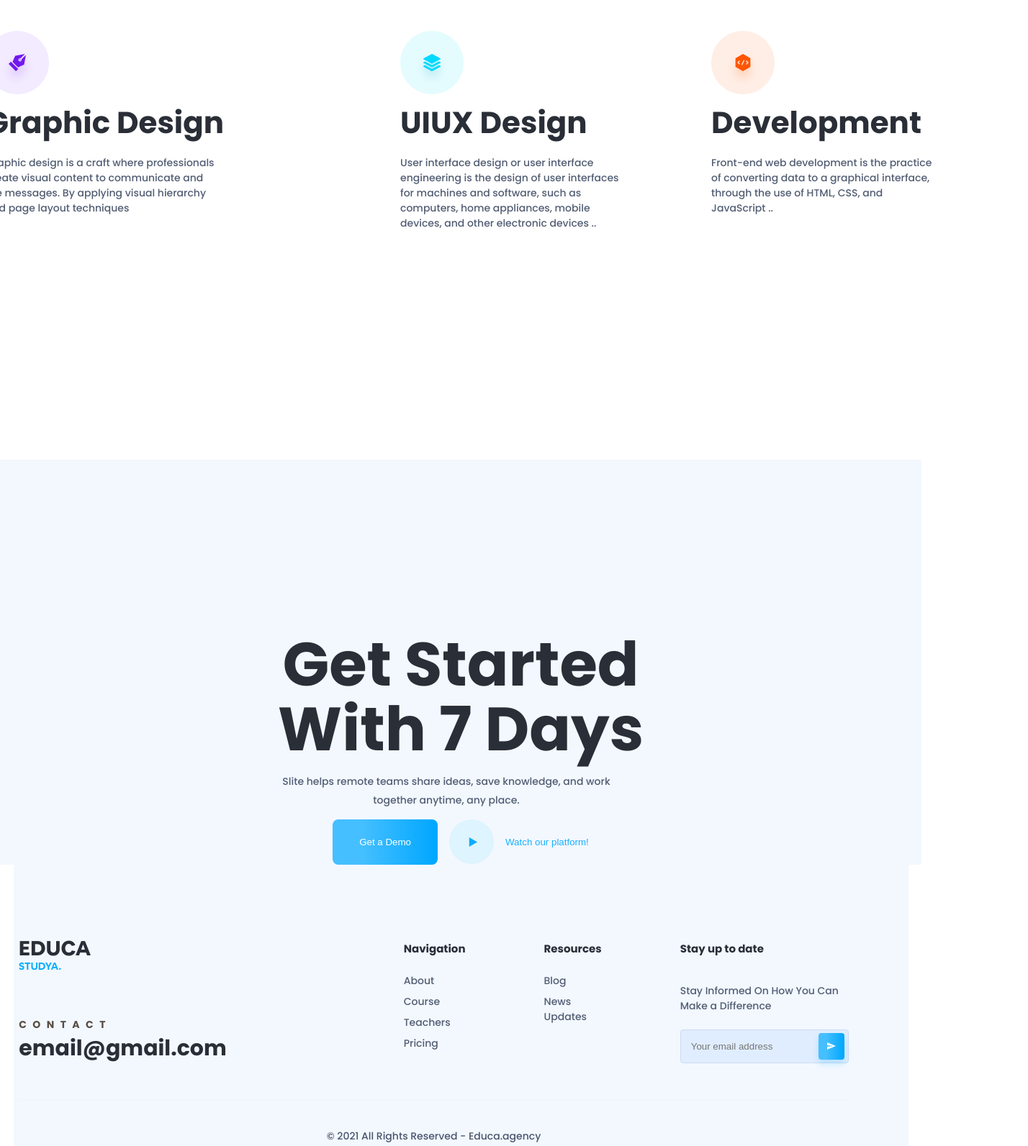
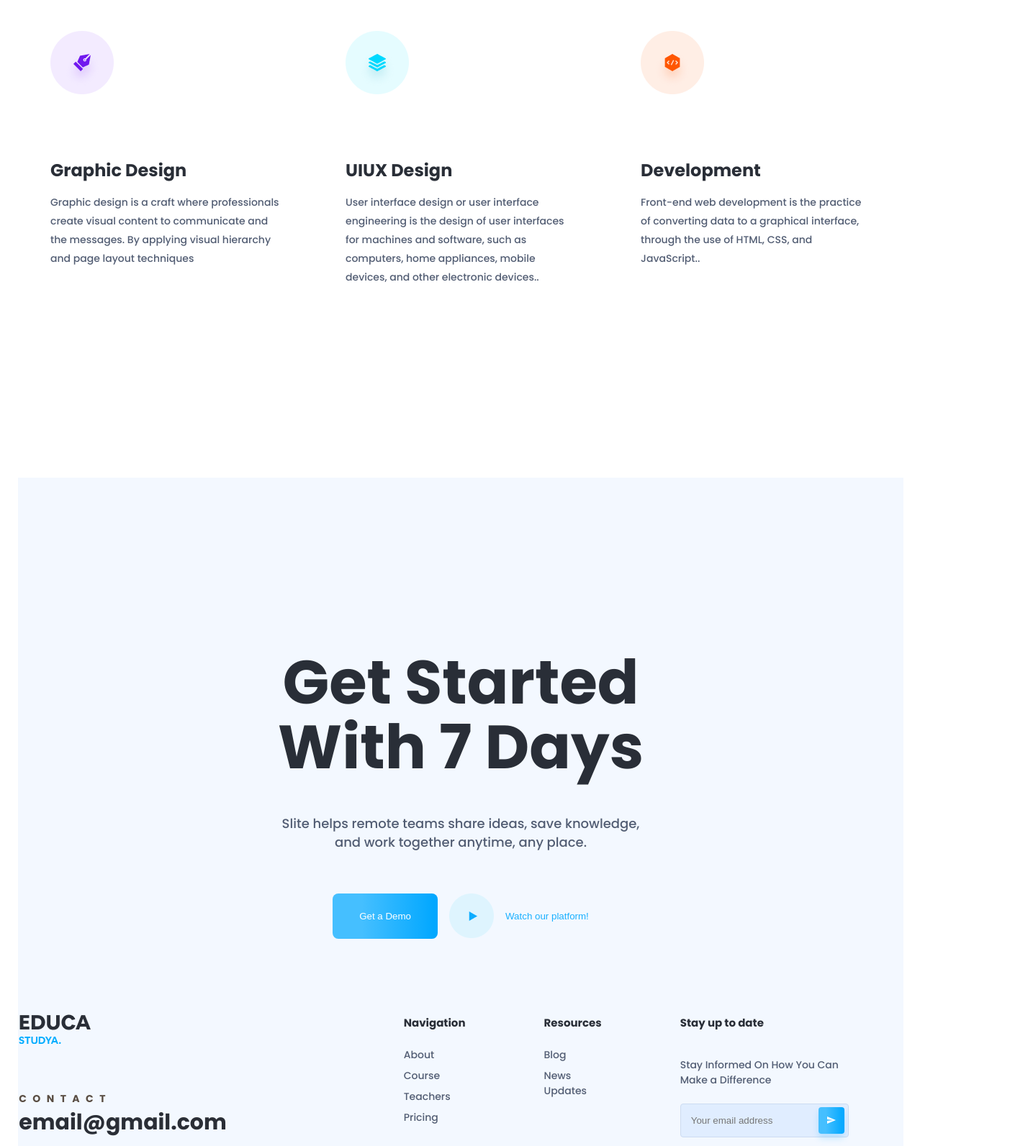
Before and after one commit to jegius/zahar-edu, a website: page index.html in a window 1280 px wide. Shown: the part 5340-6933 px from the top of the page at 72% size, 1428 px wide, since content can reach past the window. Drawn offline with Linux system fonts and the light colour scheme; a web font is replaced by a local one.

Commit message:
поправил верстку

```diff
--- a/css/main.css
+++ b/css/main.css
@@ -521,63 +521,64 @@ input {
 
 .featured__content {
     display: flex;
-    justify-content: space-evenly;
-    align-items: center;
-    gap: 7rem;
-    padding: 0 8rem 0 8rem;
+    justify-content: center;
+    gap: 5.625rem;
 }
 
 .__column {
-    min-width: 29rem;
+    width:20rem;
+}
+
+.featured__picture {
+    min-width: 6rem;
+    min-height: 6rem;
+    padding-bottom:5rem;
 }
 
 .graphic-design__picture {
     background: var(--featured-gd-icon) no-repeat;
-    min-width: 6rem;
-    min-height: 6rem;
 }
 
 .__hsecond {
     color: var(--black-header-color);
-    font-size: 42px;
+    font-size: 24px;
     font-weight: 700;
 }
 
 .__text {
-    width: 20rem;
-    height: 6.5rem;
     color: var(--text-color);
-}
-._less-then-others {
-    width: 19.5rem;
+    line-height: 1.625rem;
 }
 
 .uiux-design__picture {
     background: var(--featured-uiux-icon) no-repeat;
-    min-width: 6rem;
-    min-height: 6rem;
 }
 
 .development__picture {
     background: var(--featured-dev-icon) no-repeat;
-    min-width: 6rem;
-    min-height: 6rem;
 }
 
 
+.bg-rectangle {
+    background-color: var(--background-blue);
+    border: 25px solid var(--white);
+}
+
 .get-started {
-    background-color: var(--background-blue);
     color: var(--white);
     padding-top: 15rem;
     display: flex;
     flex-direction: column;
     align-items: center;
+    gap:2.5rem;
 }
 
 .get-started__info {
     display: flex;
     flex-direction: column;
     text-align: center;
+    align-items: center;
+    gap: 1.875rem;
 }
 
 .get-started__hsecond {
@@ -586,16 +587,16 @@ input {
     font-family: 'Poppins', sans-serif;
     font-size: 85px;
     font-weight: 700;
-    line-height: 90px;
+    line-height: 5.625rem;
 }
 
 .get-started__text {
     width: 31.5rem;
     color: var(--text-color);
     font-family: 'Poppins', sans-serif;
-    font-size: 14px;
+    font-size: 18px;
     font-weight: 400;
-    line-height: 26px;
+    line-height: 1.625rem;
 }
 
 /*СЛЕДЮЩИЙ БЛОК*/
@@ -612,7 +613,6 @@ input {
 .footer__content{
     width: 100%;
     height: 100%;
-    background-color: var(--background-blue);
     display: flex;
     flex-direction: column;
     align-items: center;
--- a/index.html
+++ b/index.html
@@ -127,31 +127,32 @@
     <h1 class="featured__header">Featured</h1>
     <div class="featured__content">
         <div class="__column">
-            <div class="graphic-design__picture"></div>
+            <div class="featured__picture graphic-design__picture"></div>
             <h2 class="__hsecond">Graphic Design</h2>
             <p class="__text">
                 Graphic design is a craft where professionals create visual content to communicate and the messages. By
                 applying visual hierarchy and page layout techniques
             </p>
         </div>
-        <div class="сolumn">
-            <div class="uiux-design__picture"></div>
+        <div class="__column">
+            <div class="featured__picture uiux-design__picture"></div>
             <h2 class="__hsecond">UIUX Design</h2>
             <p class="__text">
                 User interface design or user interface engineering is the design of user interfaces for machines and
-                software, such as computers, home appliances, mobile devices, and other electronic devices ..
+                software, such as computers, home appliances, mobile devices, and other electronic devices..
             </p>
         </div>
-        <div class="column">
-            <div class="development__picture"></div>
+        <div class="__column">
+            <div class="featured__picture development__picture"></div>
             <h2 class="__hsecond">Development</h2>
-            <p class="__text _less-then-others">
+            <p class="__text ">
                 Front-end web development is the practice of converting data to a graphical interface, through the use
-                of HTML, CSS, and JavaScript ..
+                of HTML, CSS, and JavaScript..
             </p>
         </div>
     </div>
 </section>
+<section class="bg-rectangle">
     <section class="get-started">
         <div class="get-started__info">
             <h2 class="get-started__hsecond">Get Started With 7 Days</h2>
@@ -204,7 +205,7 @@
             </div>
             <span class="educa-agency">© 2021 All Rights Reserved - Educa.agency</span>
         </div>
-
+    </section>
 </section>
 </body>
 </html>
```
Lines whose indentation alone changed are shown as unchanged.
